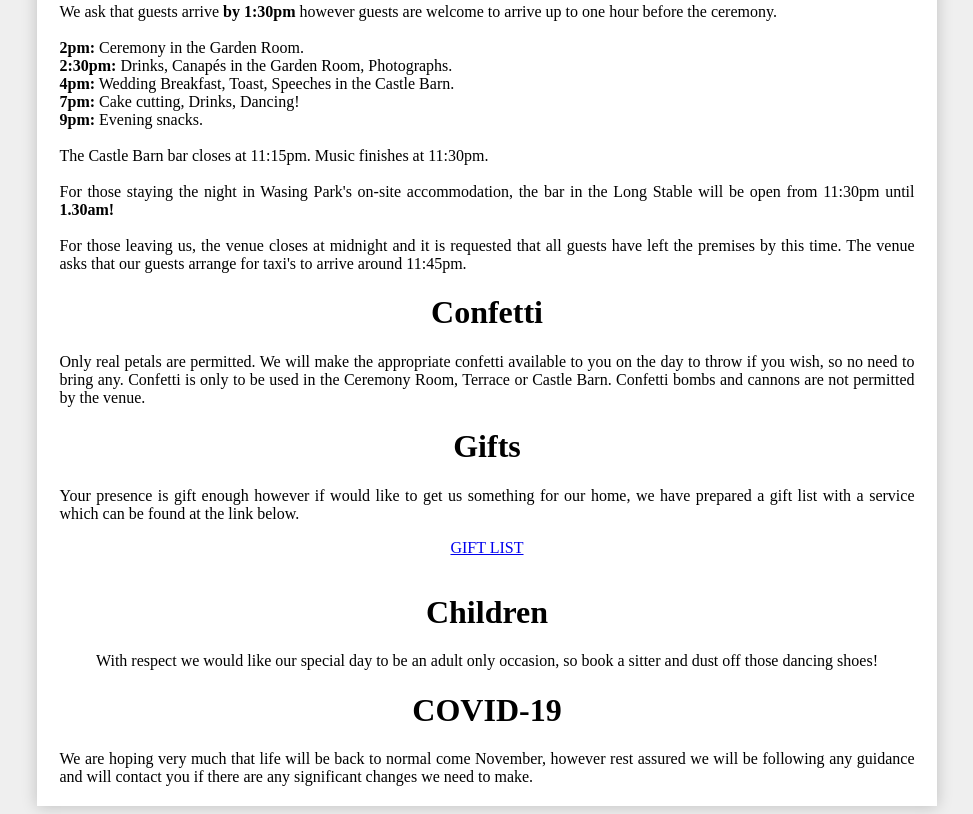
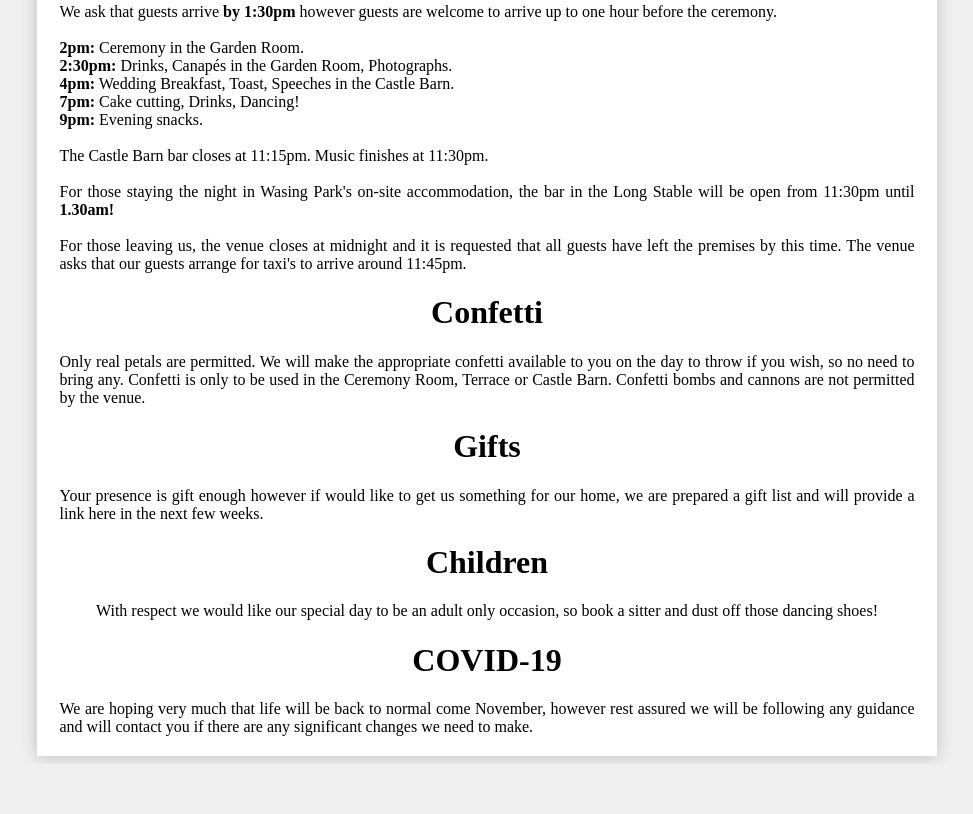
Before and after one commit to RobertMCarr/wedding_website, a plain HTML site: page index.html in a window 1280 px wide. Shown: the part 1927-2741 px from the top of the page, without its empty margins (153-1126 px from the left). After the commit the page ends 2691 px from the top, so only its background shows below. Drawn offline with Linux system fonts and the light colour scheme.

Commit message:
gift  list text change

```diff
--- a/index.html
+++ b/index.html
@@ -85,8 +85,9 @@
 
             <div class="gift-section centred-section">
                 <h1 class="centre-text">Gifts</h2>
-                <div>Your presence is gift enough however if would like to get us something for our home, we have prepared a gift list with a service which can be found at the link below.</div>
-                <p style="text-align: center;"><a target="new window" href="https://prezola.com/wishlists/10227882/">GIFT LIST</a></p>
+                <div>Your presence is gift enough however if would like to get us something for our home, we are prepared a gift list and will provide a link here in the next few weeks.</div>
+                <!--div>Your presence is gift enough however if would like to get us something for our home, we have prepared a gift list with a service which can be found at the link below.</div>
+                <p style="text-align: center;"><a target="new window" href="https://prezola.com/wishlists/10227882/">GIFT LIST</a></p-->
             </div>
 
             <div class="children-section centred-section">
```
